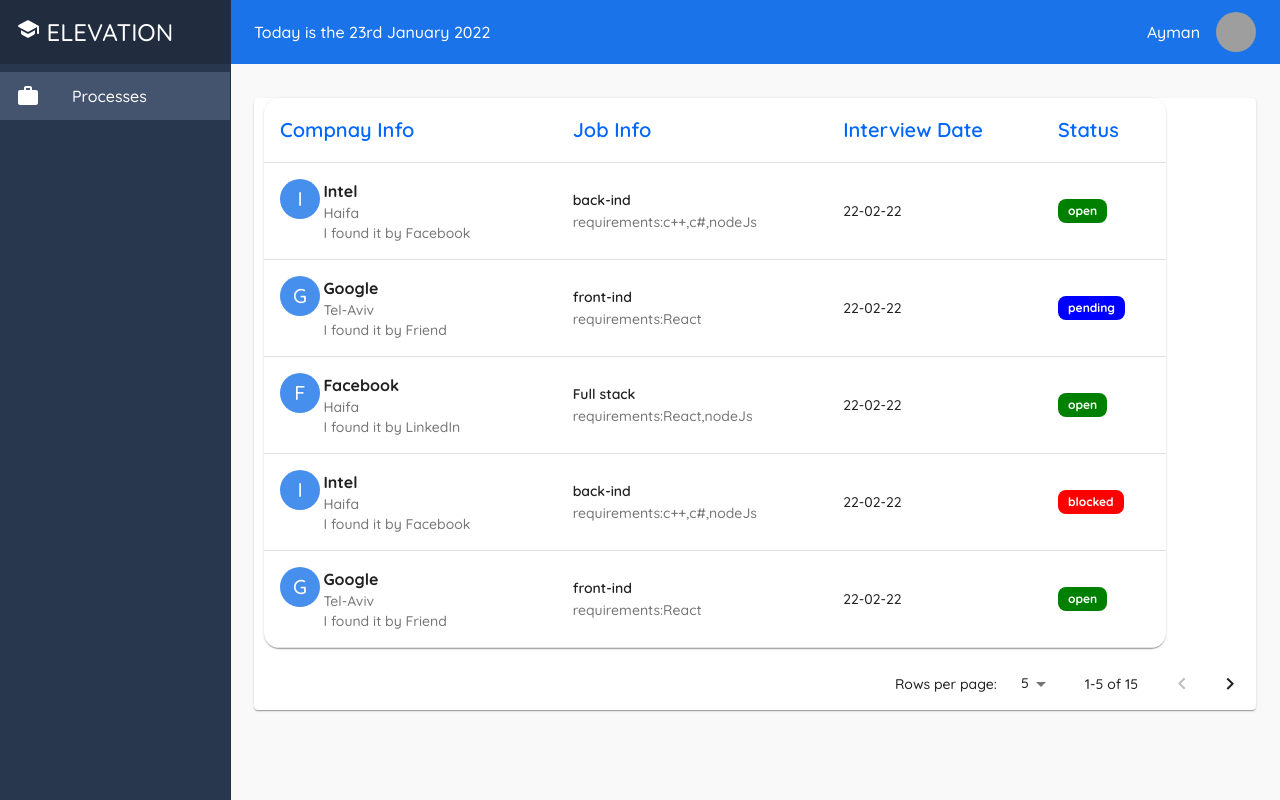
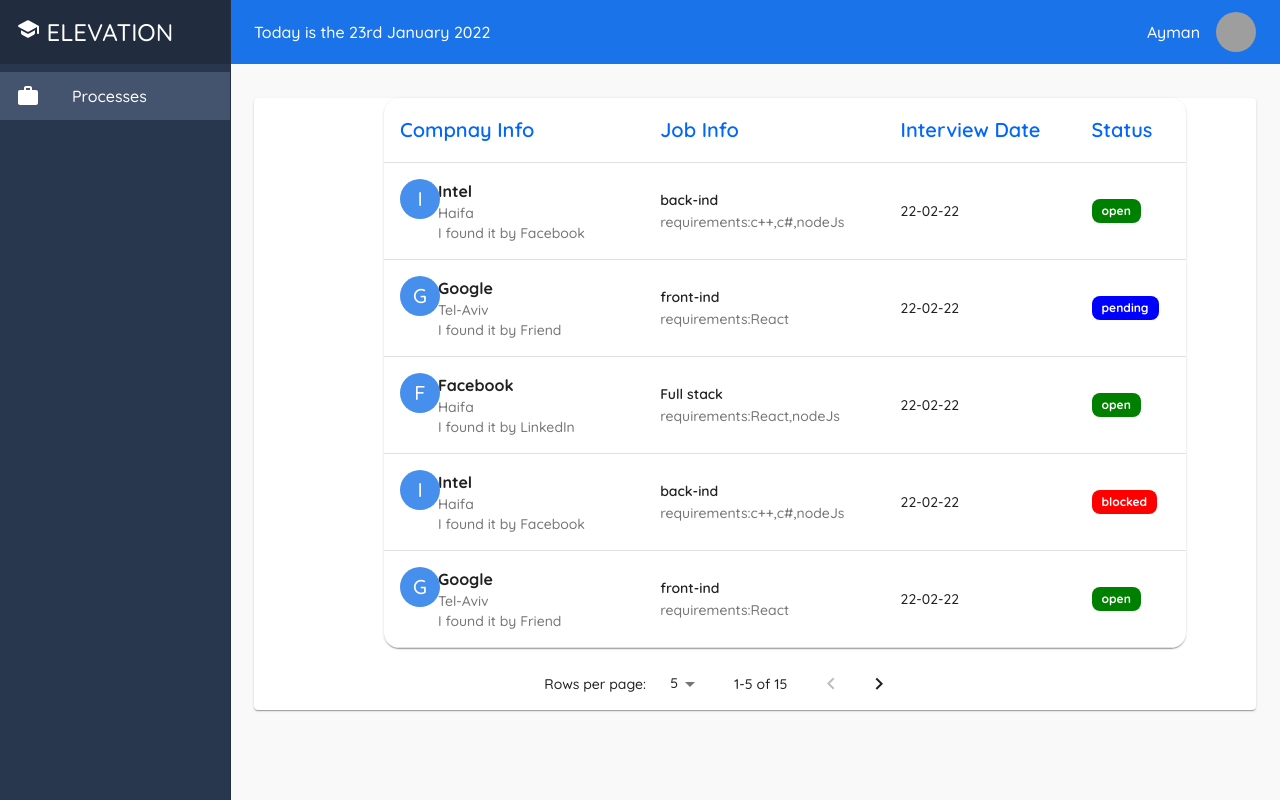
Before and after one commit to majdjb7/elevation-job-manager, a React (Create React App) app: page / in a window 1280 px wide. Built offline with nearby package versions, Linux system fonts and the light colour scheme; grey boxes are pictures that could not be loaded.

Commit message:
fix style in process

```diff
--- a/src/components/Processes.js
+++ b/src/components/Processes.js
@@ -21,8 +21,8 @@ const useStyles = makeStyles((theme) => ({
   },
   tableContainer: {
     borderRadius: 15,
-    margin: "10px 10px",
-    maxWidth: "90%",
+    margin: "10px 130px",
+    maxWidth: "80%",
   },
   tableHeaderCell: {
     fontWeight: "bold",
@@ -44,6 +44,9 @@ const useStyles = makeStyles((theme) => ({
     borderRadius: 8,
     padding: "3px 10px",
     display: "inline-block",
+  },
+  TablePagination: {
+    maxWidth: "65%",
   },
 }));
 
@@ -137,6 +140,7 @@ function Processes({ studentData }) {
       </TableContainer>
       {/* <TableFooter> */}
       <TablePagination
+        className={classes.TablePagination}
         rowsPerPageOptions={[5, 10, 15]}
         component="div"
         count={studentData.length}
```
